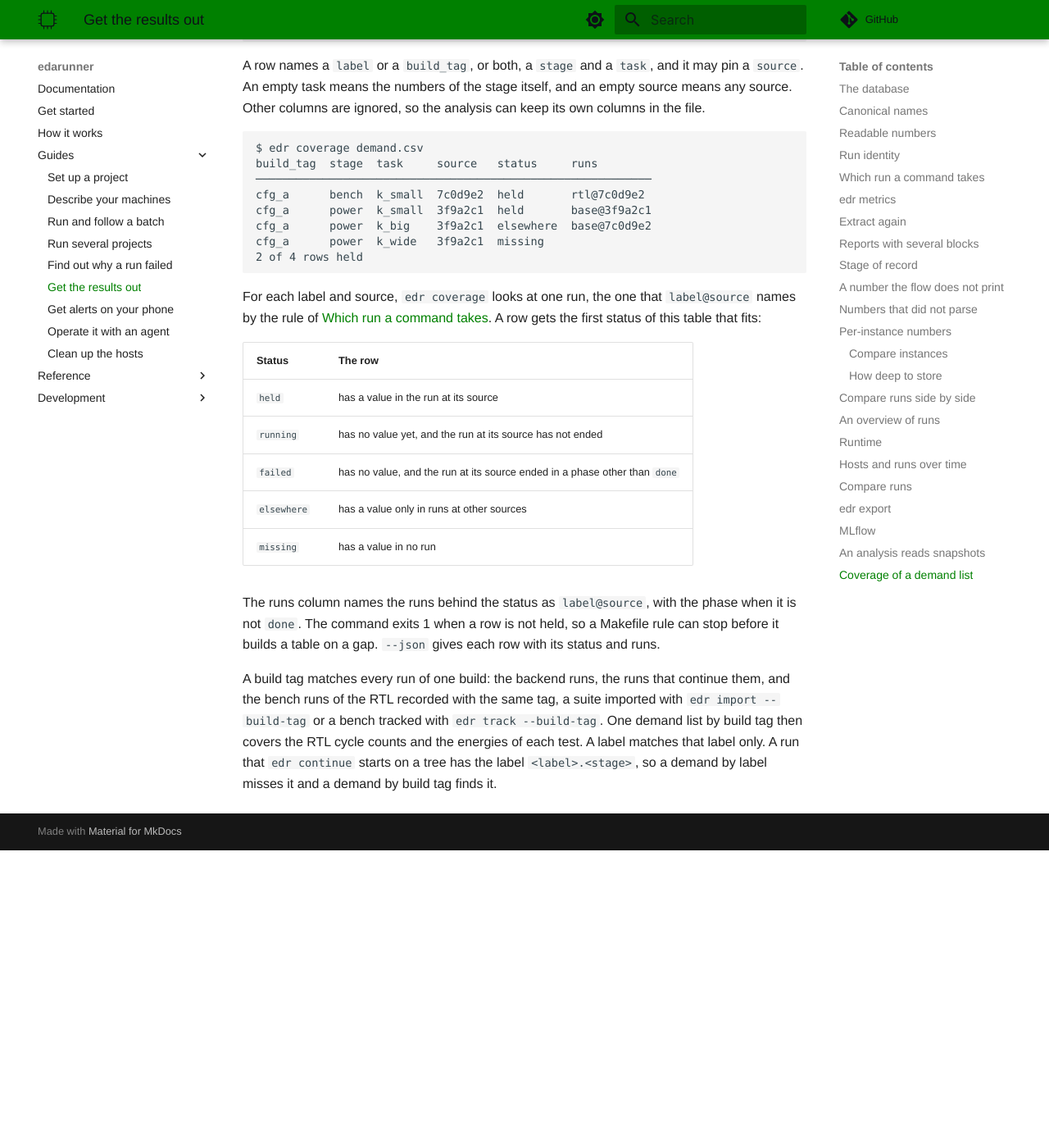
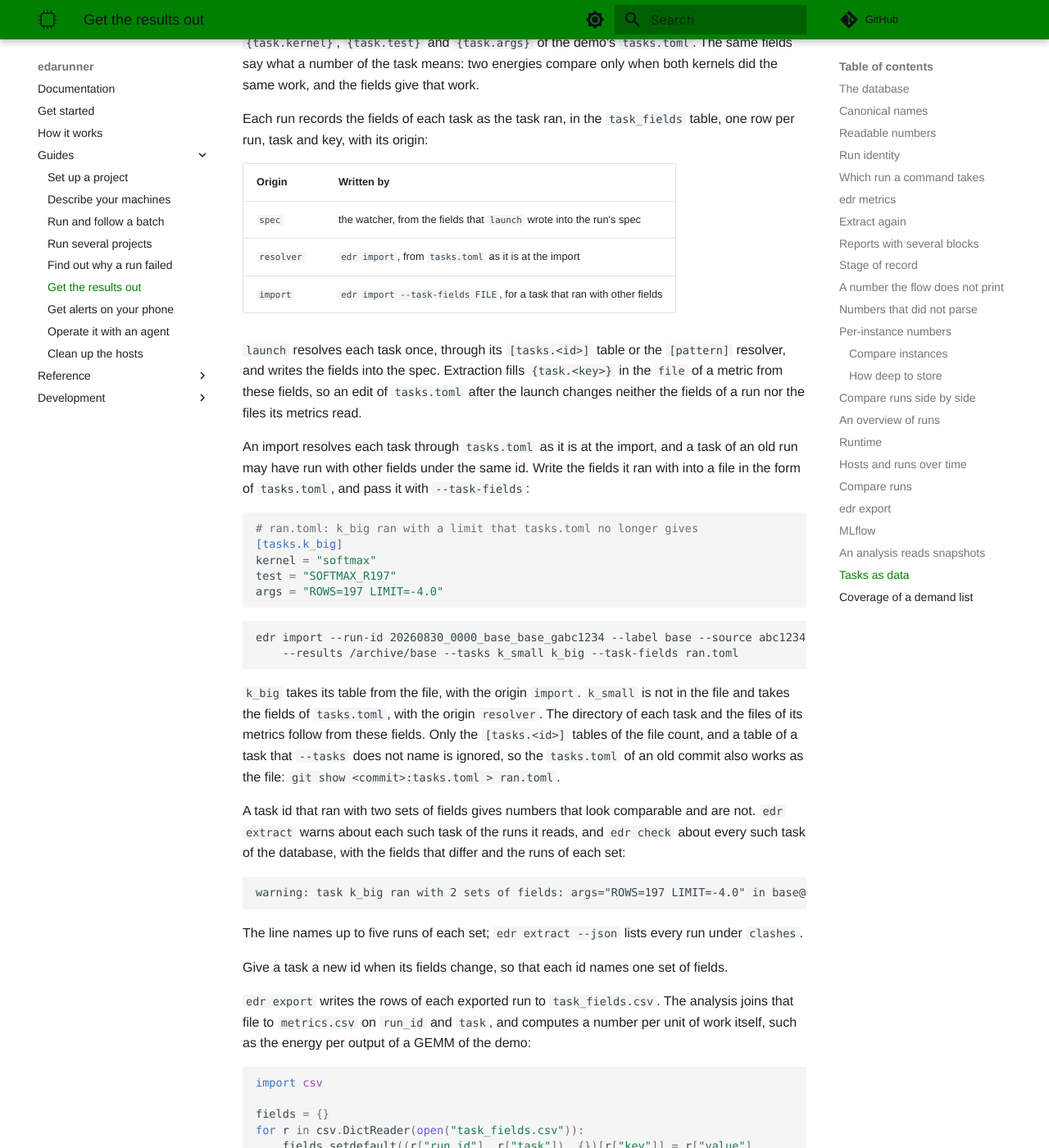
Before and after one commit to lionnus/edarunner, an MkDocs documentation site: the page built from docs/guides/results.md, in a window 1280 px wide and 1400 px high, scrolled down 19812 px. Shown: the whole window at 82% size. Built offline with MkDocs 1.6.1 and Material for MkDocs 9.7.7, drawn with Linux system fonts in a browser that asks for light colours; comment, search, counter and statistics services are not loaded; before the commit the page ends 20849 px from its top, so only the background shows below that; some of the changed text lies outside the part shown.

Commit message:
:memo: docs: Describe the task fields of a run, import --task-fields, the warning about a task id with two sets of fields, and task_fields.csv

````diff
--- a/docs/guides/results.md
+++ b/docs/guides/results.md
@@ -15,6 +15,7 @@ batch, every number and every action.
 | `runs` | run | identity (label, config, build tag, source tag, dirty flag), host and root, phase, state, stage and step, exit, times, disk figures, task counts, `tree_id`, the cores the run reserved |
 | `stage_runs` | stage or task attempt of a run | status, start and end, exit, failure signature, log path |
 | `parameters` | key and origin of a run | the parameters of the run as text, each with its origin; [Run identity](#run-identity) lists them |
+| `task_fields` | key of a task of a run | the fields the task ran with, as text, each with its origin; [Tasks as data](#tasks-as-data) lists them |
 | `metrics` | number | run, stage, step, task, name, canonical name, value after `scale`, unit, the source file or the error of a failed row, when it was extracted |
 | `artifacts` | collected file | path under `data/results/<run_id>/`, size, when, class (`always` or the `collect_on_request` name) |
 | `events` | action | time, actor (`user`, `watch`, `telegram`), run, kind, text with the `--why` |
@@ -127,7 +128,8 @@ and an export carries these commands in the `record` of each run, so a
 netlist path or a clock period that the command line sets stays visible.
 `edr compare` prints the parameters that differ between the runs it
 compares; [Compare runs side by side](#compare-runs-side-by-side) shows
-the block.
+the block. The fields of each task of a run belong to its identity as
+well; [Tasks as data](#tasks-as-data) describes them.
 
 ## Which run a command takes
 
@@ -820,6 +822,7 @@ exports/3f9a2c1/
   runs.csv
   metrics.csv
   parameters.csv
+  task_fields.csv
   instances.csv
   sources/<tag>/source.diff   the diff of each dirty source
   <label>/...                 the collected files of that run
@@ -827,11 +830,12 @@ exports/3f9a2c1/
 
 | File | Holds |
 |---|---|
-| `manifest.json` | `producer`, `created`, `schema` (2), `project`, `sources`, `runs` (id, label, config, build tag, source, host, phase, and a `record`), `tables` with the row counts, `ge_um2` with the gate equivalent of the project or `null`, `dirty_sources` with the base, the nested commits and the sha256 of the diff of each dirty source, `files` with path, size and sha256, `incomplete` with every exported run whose phase is not `done`, and `skipped` with the other runs of each label and source; an entry of `incomplete` or `skipped` holds the run id, label, source and phase |
+| `manifest.json` | `producer`, `created`, `schema` (3), `project`, `sources`, `runs` (id, label, config, build tag, source, host, phase, and a `record`), `tables` with the row counts, `ge_um2` with the gate equivalent of the project or `null`, `dirty_sources` with the base, the nested commits and the sha256 of the diff of each dirty source, `files` with path, size and sha256, `incomplete` with every exported run whose phase is not `done`, and `skipped` with the other runs of each label and source; an entry of `incomplete` or `skipped` holds the run id, label, source and phase |
 | `runs.csv` | `run_id,label,config,build_tag,source,host,phase,started,ended,batch,dirty,tree_id,retired`; `retired` is 1 for a run that was retired, or whose batch was |
 | `parameters.csv` | `run_id,label,source,key,value,origin`, the rows of the `parameters` table for each exported run |
+| `task_fields.csv` | `run_id,label,source,task,key,value,origin`, the rows of the `task_fields` table for each exported run |
 | `sources/<tag>/source.diff` | the copy of `data/sources/<tag>/source.diff` for each dirty source |
-| `metrics.csv` | `run_id,label,config,source,stage,step,task,metric,canonical,value,unit,source_file,record`; `record` marks the [step of record](#stage-of-record) |
+| `metrics.csv` | `run_id,label,config,build_tag,source,host,stage,step,task,metric,canonical,value,unit,source_file,record`; `build_tag` and `host` are those of the run, and `record` marks the [step of record](#stage-of-record) |
 | `instances.csv` | `run_id,label,source,stage,step,task,metric,part,instance,depth,value,local,cells,unit`, the rows of the `instances` table for each exported run; join it to `metrics.csv` on run, stage, step, task and metric to keep the step of record |
 | `<label>/` | `data/results/<run_id>/` of that run, without `log/` and `*.log` unless `--with-logs`; `<label>@<source>/` when the runs come from more than one tag |
 
@@ -902,8 +906,8 @@ An analysis should never read the live database, because the database
 changes with every watcher cycle and a number you quote must stay the
 number you read. Instead, the analysis keeps one snapshot per
 source under its own `data/`, pinned by the source tag. Every table and
-figure comes from `runs.csv`, `metrics.csv`, `parameters.csv` and
-`instances.csv` of that snapshot:
+figure comes from `runs.csv`, `metrics.csv`, `parameters.csv`,
+`task_fields.csv` and `instances.csv` of that snapshot:
 
 ```
 report/
@@ -924,6 +928,91 @@ netlist, belongs to `data/results/` on the head node, not to a snapshot.
 Leave it out of `collect`, name it under `collect_on_request`, and fetch
 it with `edr continue <handle> --collect <name>` or `edr retire --collect`
 when you need it; [cleanup.md](cleanup.md#keep-the-large-files) shows both.
+
+## Tasks as data
+
+A task group runs one command per task, and the fields of the task fill
+its placeholders, such as `{task.kernel}`, `{task.test}` and
+`{task.args}` of the demo's `tasks.toml`. The same fields say what a
+number of the task means: two energies compare only when both kernels
+did the same work, and the fields give that work.
+
+Each run records the fields of each task as the task ran, in the
+`task_fields` table, one row per run, task and key, with its origin:
+
+| Origin | Written by |
+|---|---|
+| `spec` | the watcher, from the fields that `launch` wrote into the run's spec |
+| `resolver` | `edr import`, from `tasks.toml` as it is at the import |
+| `import` | `edr import --task-fields FILE`, for a task that ran with other fields |
+
+`launch` resolves each task once, through its `[tasks.<id>]` table or
+the `[pattern]` resolver, and writes the fields into the spec.
+Extraction fills `{task.<key>}` in the `file` of a metric from these
+fields, so an edit of `tasks.toml` after the launch changes neither the
+fields of a run nor the files its metrics read.
+
+An import resolves each task through `tasks.toml` as it is at the
+import, and a task of an old run may have run with other fields under
+the same id. Write the fields it ran with into a file in the form of
+`tasks.toml`, and pass it with `--task-fields`:
+
+```toml
+# ran.toml: k_big ran with a limit that tasks.toml no longer gives
+[tasks.k_big]
+kernel = "softmax"
+test = "SOFTMAX_R197"
+args = "ROWS=197 LIMIT=-4.0"
+```
+
+```sh
+edr import --run-id 20260830_0000_base_base_gabc1234 --label base --source abc1234 \
+    --results /archive/base --tasks k_small k_big --task-fields ran.toml
+```
+
+`k_big` takes its table from the file, with the origin `import`.
+`k_small` is not in the file and takes the fields of `tasks.toml`, with
+the origin `resolver`. The directory of each task and the files of its
+metrics follow from these fields. Only the `[tasks.<id>]` tables of the
+file count, and a table of a task that `--tasks` does not name is
+ignored, so the `tasks.toml` of an old commit also works as the file:
+`git show <commit>:tasks.toml > ran.toml`.
+
+A task id that ran with two sets of fields gives numbers that look
+comparable and are not. `edr extract` warns about each such task of the
+runs it reads, and `edr check` about every such task of the database,
+with the fields that differ and the runs of each set:
+
+```
+warning: task k_big ran with 2 sets of fields: args="ROWS=197 LIMIT=-4.0" in base@imported; args="ROWS=197" in a@sweep1
+```
+
+The line names up to five runs of each set; `edr extract --json` lists
+every run under `clashes`.
+
+Give a task a new id when its fields change, so that each id names one
+set of fields.
+
+`edr export` writes the rows of each exported run to `task_fields.csv`.
+The analysis joins that file to `metrics.csv` on `run_id` and `task`,
+and computes a number per unit of work itself, such as the energy per
+output of a GEMM of the demo:
+
+```python
+import csv
+
+fields = {}
+for r in csv.DictReader(open("task_fields.csv")):
+    fields.setdefault((r["run_id"], r["task"]), {})[r["key"]] = r["value"]
+for m in csv.DictReader(open("metrics.csv")):
+    f = fields.get((m["run_id"], m["task"]), {})
+    if m["metric"] == "energy_nj" and m["value"] and f.get("kernel") == "gemm":
+        args = dict(kv.split("=") for kv in f["args"].split())
+        print(m["label"], m["task"], float(m["value"]) * 1e3 / (int(args["M"]) * int(args["N"])), "pJ per output")
+```
+
+A field per number, such as `m = 64` next to `args`, saves the analysis
+the parsing of `args`.
 
 ## Coverage of a demand list
 
````
Also changed, not shown: docs/guides/run.md (+5 -1 lines), docs/how-it-works.md (+4 -1 lines).
